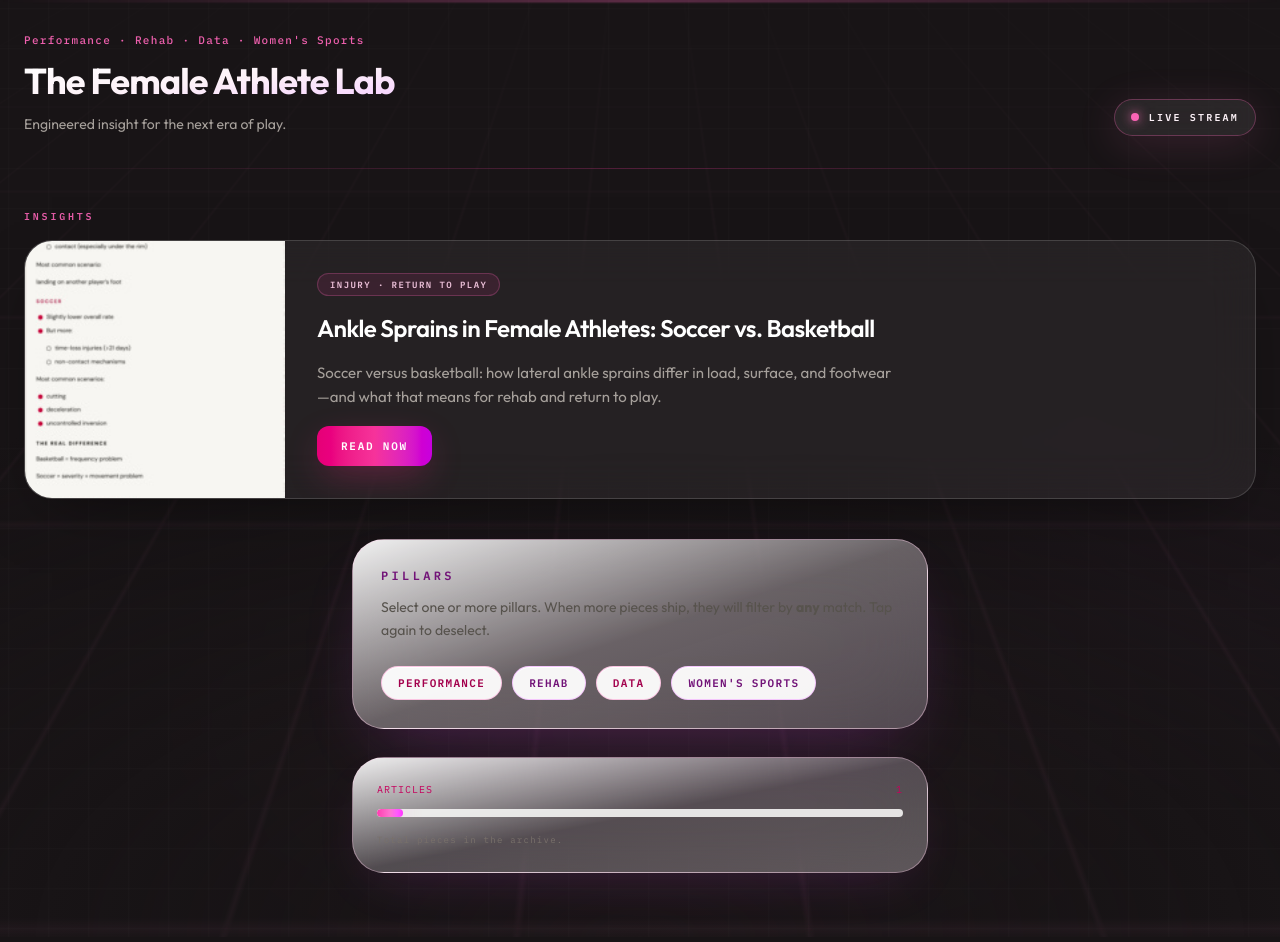
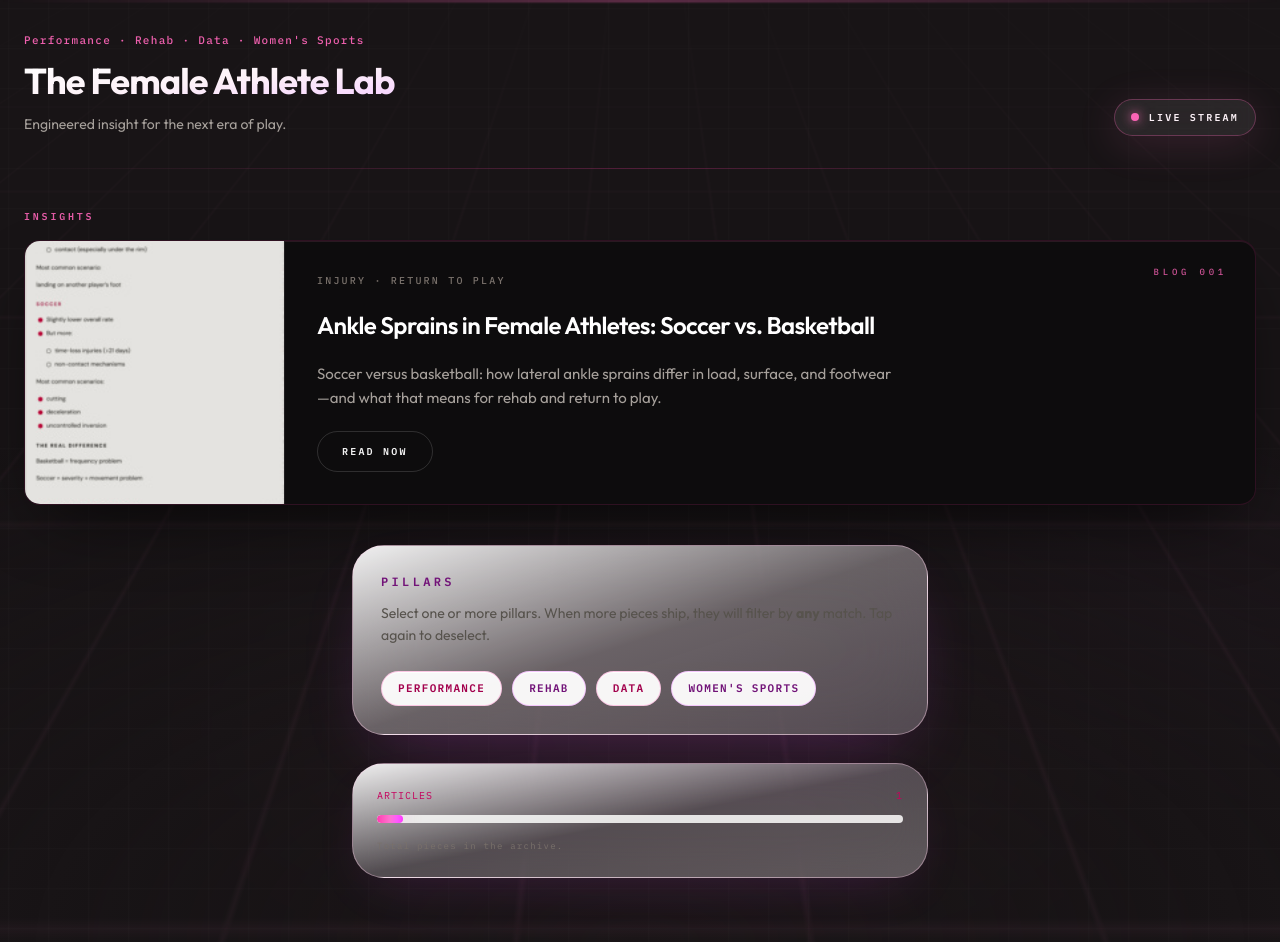
Before and after one commit to TaylorBracy/female-athlete-lab, a React (Vite) app in the folder site/: page / in a window 1280 px wide. Built offline with nearby package versions, Linux system fonts and the light colour scheme; no server answers.

Commit message:
Homepage: premium dark insight cards with BLOG 00N serials and scalable list
Made-with: Cursor

```diff
--- a/site/src/HomePage.tsx
+++ b/site/src/HomePage.tsx
@@ -1,19 +1,36 @@
 import { useLayoutEffect, useState } from 'react'
 
 import { authorizeAnkleInsightRead } from './ankleInsightGate'
-import { FEATURED_INSIGHT } from './featuredInsight'
+import {
+  FEATURED_INSIGHT,
+  HOMEPAGE_INSIGHT_PREVIEWS,
+  formatBlogSerialLabel,
+  type HomepageInsightPreview,
+} from './featuredInsight'
 import { primeInsightPdf } from './insightPdfCache'
 import type { NavigateFn } from './navigation'
 import { type Pillar } from './articlesData'
 
 const easeFluid = '[transition-timing-function:cubic-bezier(0.22,1,0.36,1)]'
 
-/** One published PDF insight in the archive. */
-const PUBLISHED_INSIGHT_COUNT = 1
-
 function warmInsightRoute() {
   void import('pdfjs-dist')
   primeInsightPdf(FEATURED_INSIGHT.pdfUrl)
+}
+
+function warmInsightPreviewPdf(preview: HomepageInsightPreview) {
+  void import('pdfjs-dist')
+  primeInsightPdf(preview.pdfUrl)
+}
+
+function openHomepageInsightPreview(
+  navigate: NavigateFn,
+  preview: HomepageInsightPreview,
+) {
+  if (preview.viewerPath === FEATURED_INSIGHT.viewerPath) {
+    authorizeAnkleInsightRead()
+  }
+  navigate(preview.viewerPath)
 }
 
 function PillarPill({
@@ -51,13 +68,15 @@ export default function HomePage({ navigate }: { navigate: NavigateFn }) {
   const [selectedFilterPillars, setSelectedFilterPillars] = useState<Set<Pillar>>(
     () => new Set(),
   )
-  const [thumbFailed, setThumbFailed] = useState(false)
+  const [thumbFailedSerials, setThumbFailedSerials] = useState(
+    () => new Set<number>(),
+  )
 
   useLayoutEffect(() => {
     warmInsightRoute()
   }, [])
 
-  const articleCount = PUBLISHED_INSIGHT_COUNT
+  const articleCount = HOMEPAGE_INSIGHT_PREVIEWS.length
   const barPercent = Math.min(100, (articleCount / 20) * 100)
 
   function toggleFilterPillar(pillar: Pillar) {
@@ -147,7 +166,7 @@ export default function HomePage({ navigate }: { navigate: NavigateFn }) {
           aria-hidden
         />
 
-        {/* Insights — preview only; full PDF loads only on /insights/... */}
+        {/* Insights — homepage preview cards only; full piece on /insights/... */}
         <section className="py-8 lg:py-10" aria-labelledby="insights-heading">
           <h2
             id="insights-heading"
@@ -155,57 +174,73 @@ export default function HomePage({ navigate }: { navigate: NavigateFn }) {
           >
             Insights
           </h2>
-          <div
-            className={`mt-4 overflow-hidden rounded-[1.75rem] border border-white/15 bg-white/[0.06] shadow-[0_24px_64px_-28px_rgba(0,0,0,0.55)] backdrop-blur-xl ${easeFluid}`}
+          <div className="mt-4 flex flex-col gap-5">
+            {HOMEPAGE_INSIGHT_PREVIEWS.map((preview) => {
+              const thumbFailed = thumbFailedSerials.has(preview.blogSerial)
+              return (
+                <article
+                  key={preview.blogSerial}
+                  className={`relative overflow-hidden rounded-2xl border border-pink-500/[0.14] bg-[#0d0c0d] shadow-[0_28px_72px_-28px_rgba(0,0,0,0.85),inset_0_1px_0_0_rgba(244,114,182,0.12)] ${easeFluid}`}
                 >
+                  <p className="pointer-events-none absolute right-5 top-5 z-20 font-mono-ui text-[9px] font-medium uppercase tracking-[0.42em] text-pink-400/80 sm:right-7 sm:top-6">
+                    {formatBlogSerialLabel(preview.blogSerial)}
+                  </p>
                   <div className="grid gap-0 md:grid-cols-[minmax(0,220px)_1fr] lg:grid-cols-[minmax(0,260px)_1fr]">
-              <div className="relative aspect-[16/10] md:aspect-auto md:min-h-[200px]">
+                    <div className="relative aspect-[16/10] border-b border-white/[0.06] bg-[#141214] md:border-b-0 md:border-r md:border-white/[0.06] md:aspect-auto md:min-h-[200px]">
                       {!thumbFailed ? (
                         <img
-                    src={FEATURED_INSIGHT.thumbnailUrl}
+                          src={preview.thumbnailUrl}
                           alt=""
-                    className="absolute inset-0 h-full w-full object-cover"
+                          className="absolute inset-0 h-full w-full object-cover opacity-[0.92]"
                           loading="lazy"
-                    onError={() => setThumbFailed(true)}
+                          onError={() =>
+                            setThumbFailedSerials((prev) => {
+                              const next = new Set(prev)
+                              next.add(preview.blogSerial)
+                              return next
+                            })
+                          }
                         />
                       ) : (
                         <div
-                    className="absolute inset-0 flex flex-col items-center justify-center bg-gradient-to-br from-rose-950/90 via-[#1a1412] to-stone-950"
+                          className="absolute inset-0 flex flex-col items-center justify-center bg-[#141214]"
                           aria-hidden
                         >
-                    <span className="font-mono-ui text-[10px] font-semibold uppercase tracking-[0.35em] text-pink-300/50">
+                          <span className="font-mono-ui text-[10px] font-semibold uppercase tracking-[0.35em] text-pink-500/35">
                             Lab
                           </span>
                         </div>
                       )}
                     </div>
-              <div className="flex flex-col justify-center gap-4 p-6 sm:p-8">
-                <span className="font-mono-ui w-fit rounded-full border border-pink-400/25 bg-pink-500/10 px-3 py-1 text-[9px] font-semibold uppercase tracking-[0.16em] text-pink-200/90">
-                  {FEATURED_INSIGHT.category}
-                </span>
-                <h3 className="text-balance text-xl font-semibold leading-snug tracking-tight text-white sm:text-2xl">
-                  {FEATURED_INSIGHT.title}
+                    <div className="relative flex flex-col justify-center gap-5 p-6 sm:p-8">
+                      <p className="font-mono-ui max-w-xl text-[10px] font-medium uppercase leading-relaxed tracking-[0.22em] text-stone-500">
+                        {preview.category}
+                      </p>
+                      <h3 className="text-balance pr-16 text-xl font-semibold leading-snug tracking-tight text-white sm:pr-20 sm:text-2xl">
+                        {preview.title}
                       </h3>
                       <p className="max-w-xl text-pretty text-sm leading-relaxed text-stone-400 sm:text-[0.9375rem]">
-                  {FEATURED_INSIGHT.description}
+                        {preview.description}
                       </p>
                       <div>
                         <a
-                    href={FEATURED_INSIGHT.viewerPath}
-                    onMouseEnter={warmInsightRoute}
-                    onFocus={warmInsightRoute}
+                          href={preview.viewerPath}
+                          onMouseEnter={() => warmInsightPreviewPdf(preview)}
+                          onFocus={() => warmInsightPreviewPdf(preview)}
                           onClick={(e) => {
                             e.preventDefault()
-                      authorizeAnkleInsightRead()
-                      navigate(FEATURED_INSIGHT.viewerPath)
+                            openHomepageInsightPreview(navigate, preview)
                           }}
-                    className={`font-mono-ui inline-flex items-center justify-center rounded-xl bg-gradient-to-r from-pink-600 via-pink-500 to-fuchsia-600 px-6 py-3 text-[11px] font-bold uppercase tracking-[0.16em] text-white shadow-[0_12px_36px_-8px_rgba(219,39,119,0.45)] transition-all duration-500 hover:shadow-[0_16px_44px_-6px_rgba(192,38,211,0.35)] ${easeFluid}`}
+                          className={`font-mono-ui inline-flex items-center justify-center rounded-full border border-white/[0.14] bg-transparent px-6 py-3 text-[10px] font-semibold uppercase tracking-[0.22em] text-white/95 transition-[border-color,background-color,color,box-shadow] duration-500 hover:border-pink-400/45 hover:bg-pink-500/[0.07] hover:shadow-[0_0_28px_-8px_rgba(244,114,182,0.35)] ${easeFluid}`}
                         >
                           Read Now
                         </a>
                       </div>
                     </div>
                   </div>
+                </article>
+              )
+            })}
           </div>
         </section>
 
--- a/site/src/featuredInsight.ts
+++ b/site/src/featuredInsight.ts
@@ -7,7 +7,15 @@ export const FEATURED_INSIGHT_PDF = 'ankle-sprains-female-athletes-soccer-vs-bas
 /** Bump when replacing the PDF so browsers and the in-memory cache pick up the new file. */
 export const FEATURED_INSIGHT_PDF_REVISION = '8'
 
+/** Homepage “BLOG 001” line — zero-padded, minimum serial 1. */
+export function formatBlogSerialLabel(serial: number): string {
+  const n = Math.max(1, Math.floor(Number(serial)) || 1)
+  return `BLOG ${String(n).padStart(3, '0')}`
+}
+
 export const FEATURED_INSIGHT = {
+  /** Stable serial for the homepage card; increment for each new published piece. */
+  blogSerial: 1,
   viewerPath: '/insights/ankle-sprains',
   pdfUrl: `/papers/${FEATURED_INSIGHT_PDF}`,
   /** Optional; if missing, HomePage shows a gradient placeholder */
@@ -17,3 +25,10 @@ export const FEATURED_INSIGHT = {
   description:
     'Soccer versus basketball: how lateral ankle sprains differ in load, surface, and footwear—and what that means for rehab and return to play.',
 } as const
+
+export type HomepageInsightPreview = typeof FEATURED_INSIGHT
+
+/** Ordered homepage cards; append a new entry when a blog ships (match routing in App when needed). */
+export const HOMEPAGE_INSIGHT_PREVIEWS: readonly HomepageInsightPreview[] = [
+  FEATURED_INSIGHT,
+]
```
Lines whose indentation alone changed are shown as unchanged.
